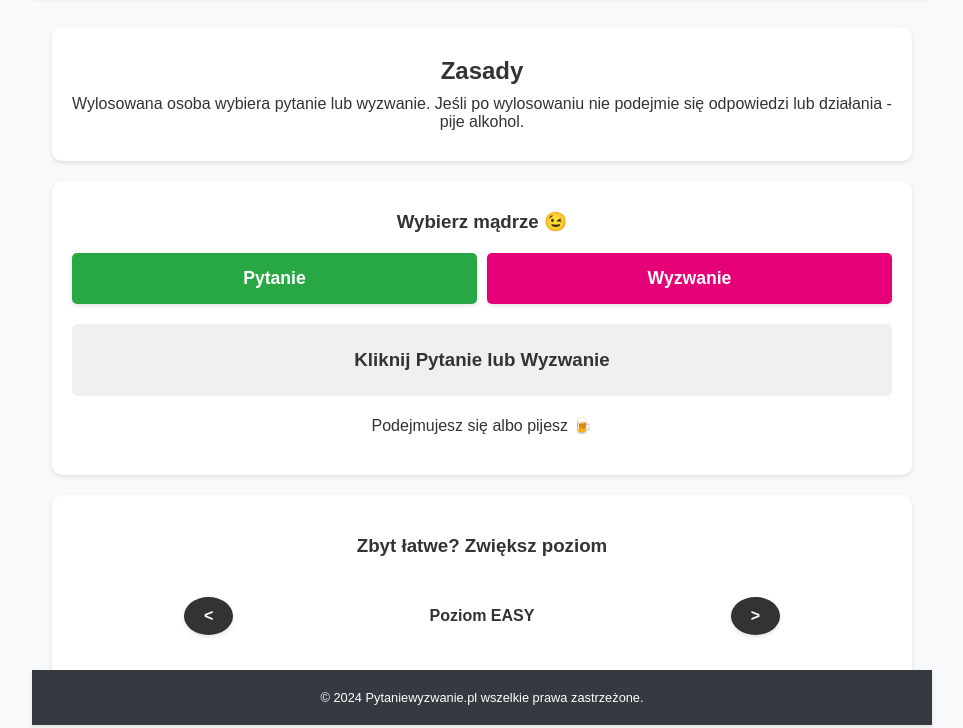
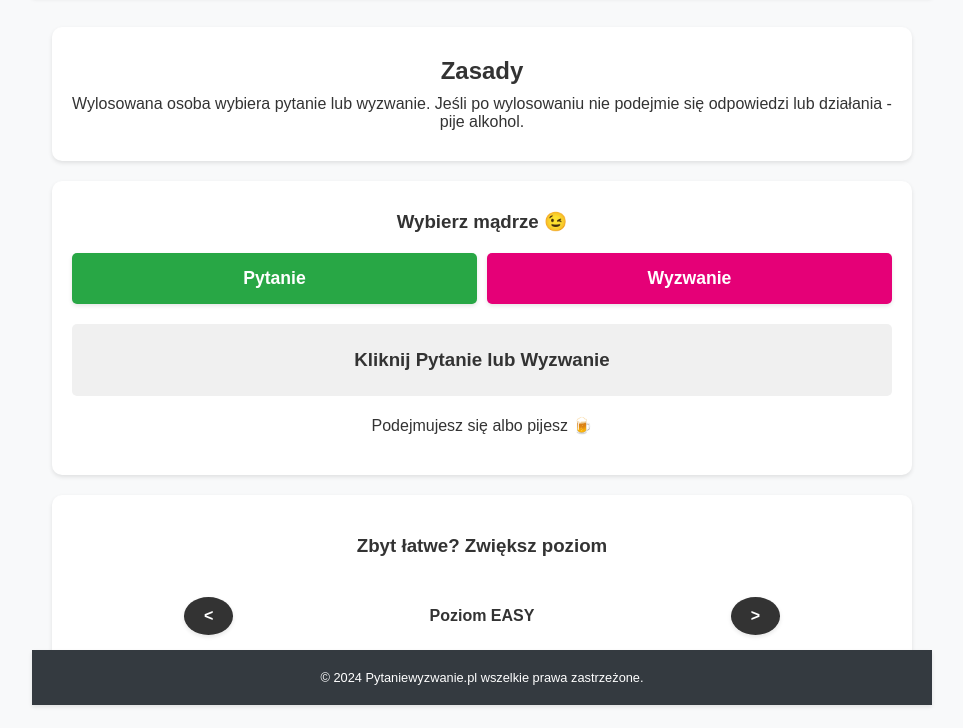
Before and after one commit to BadVilgo/GraPytanieCzyWyzwanie, a plain HTML site: page index.html in a window 1280 px wide. Shown: the part 72-800 px from the top of the page, without its empty margins (224-1187 px from the left). Drawn offline with Linux system fonts and the light colour scheme.

Commit message:
footer position change

```diff
--- a/style.css
+++ b/style.css
@@ -144,11 +144,11 @@ a.button.arrow{
 footer {
     width: 100%;
     position: absolute;
+    margin-top: 20px;
     bottom: 20px;
     background-color: #343a40;
     color: #fff;
     padding: 10px 0;
-    bottom: 0;
     font-size: 0.8rem;
     box-shadow: 0 2px 4px rgba(0, 0, 0, 0.1);
 }
```
